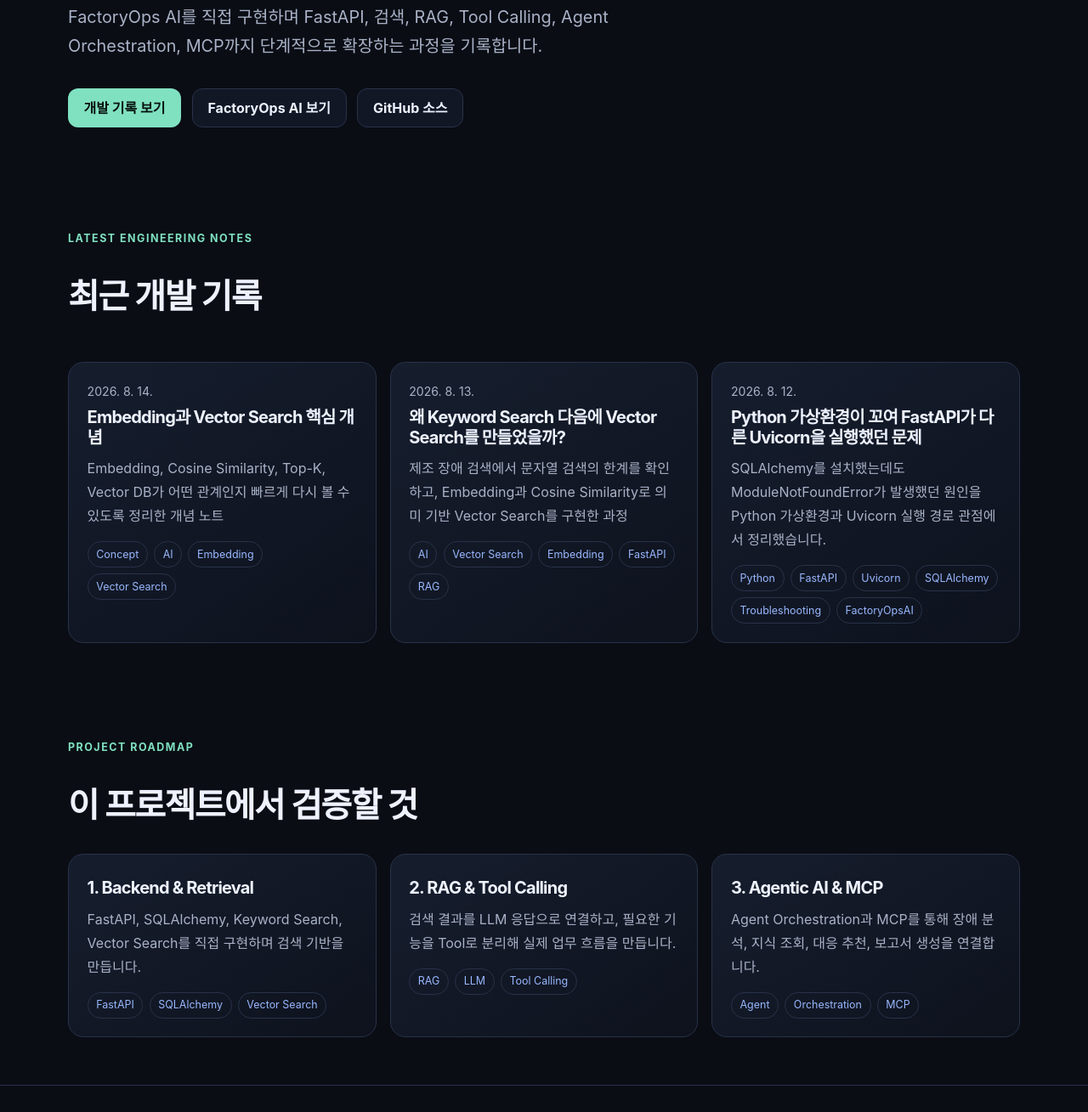
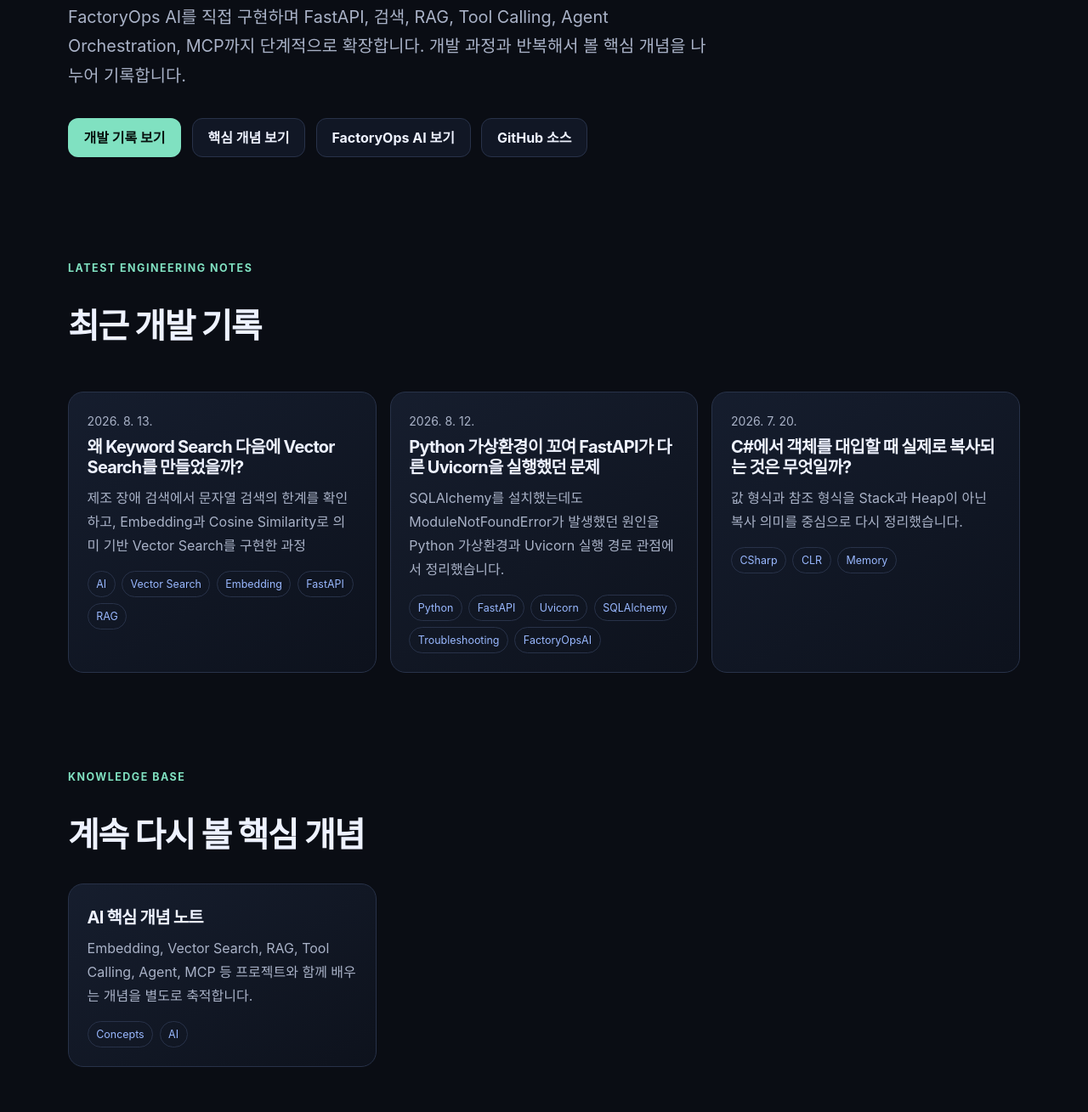
Before and after one commit to jaedark/jamtaeng-dev-lab, an Astro site: page / in a window 1280 px wide. Shown: the part 561-1870 px from the top of the page at 85% size. Built offline with nearby package versions, Linux system fonts and the light colour scheme; Astro itself is replaced by a stand-in of ours.

Commit message:
feat: add concepts entry point on home

```diff
--- a/src/pages/index.astro
+++ b/src/pages/index.astro
@@ -2,7 +2,7 @@
 import { getCollection } from 'astro:content';
 import BaseLayout from '../layouts/BaseLayout.astro';
 const base = import.meta.env.BASE_URL;
-const posts = (await getCollection('blog', ({ data }) => !data.draft))
+const posts = (await getCollection('blog', ({ data }) => !data.draft && !data.tags.includes('Concept')))
   .sort((a, b) => b.data.publishedAt.valueOf() - a.data.publishedAt.valueOf())
   .slice(0, 3);
 ---
@@ -10,9 +10,10 @@ const posts = (await getCollection('blog', ({ data }) => !data.draft))
   <section class="hero container">
     <div class="eyebrow">FactoryOps AI · Build · Learn · Record</div>
     <h1>제조 현장 문제를<br />Agentic AI로 풀어갑니다.</h1>
-    <p class="lead">FactoryOps AI를 직접 구현하며 FastAPI, 검색, RAG, Tool Calling, Agent Orchestration, MCP까지 단계적으로 확장하는 과정을 기록합니다.</p>
+    <p class="lead">FactoryOps AI를 직접 구현하며 FastAPI, 검색, RAG, Tool Calling, Agent Orchestration, MCP까지 단계적으로 확장합니다. 개발 과정과 반복해서 볼 핵심 개념을 나누어 기록합니다.</p>
     <div class="actions">
       <a class="button primary" href={`${base}blog/`}>개발 기록 보기</a>
+      <a class="button" href={`${base}concepts/`}>핵심 개념 보기</a>
       <a class="button" href={`${base}projects/`}>FactoryOps AI 보기</a>
       <a class="button" href="https://github.com/jaedark/factoryops-ai" target="_blank" rel="noreferrer">GitHub 소스</a>
     </div>
@@ -33,6 +34,14 @@ const posts = (await getCollection('blog', ({ data }) => !data.draft))
   </section>
 
   <section class="section container">
+    <div class="eyebrow">Knowledge Base</div>
+    <h2>계속 다시 볼 핵심 개념</h2>
+    <div class="grid">
+      <a class="card" href={`${base}concepts/`}><h3>AI 핵심 개념 노트</h3><p>Embedding, Vector Search, RAG, Tool Calling, Agent, MCP 등 프로젝트와 함께 배우는 개념을 별도로 축적합니다.</p><div class="tags"><span class="tag">Concepts</span><span class="tag">AI</span></div></a>
+    </div>
+  </section>
+
+  <section class="section container">
     <div class="eyebrow">Project Roadmap</div>
     <h2>이 프로젝트에서 검증할 것</h2>
     <div class="grid">
```
